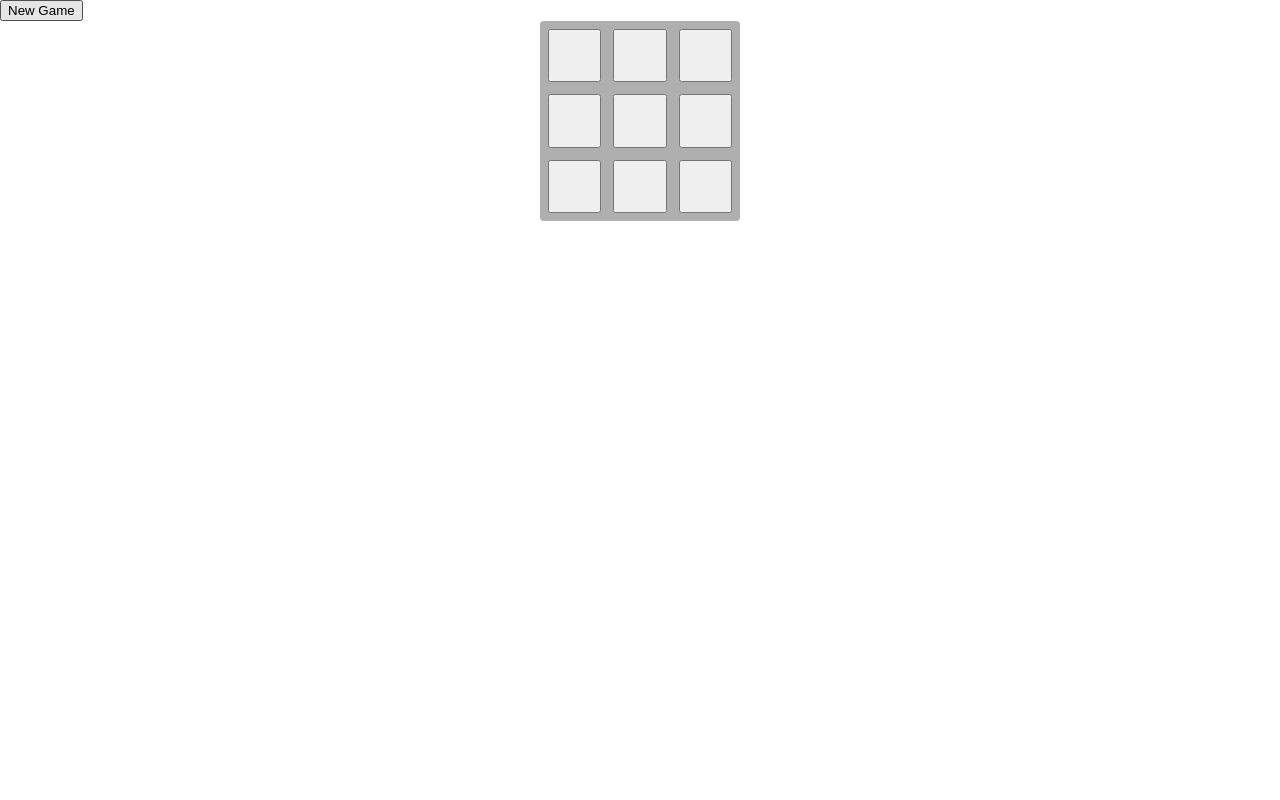
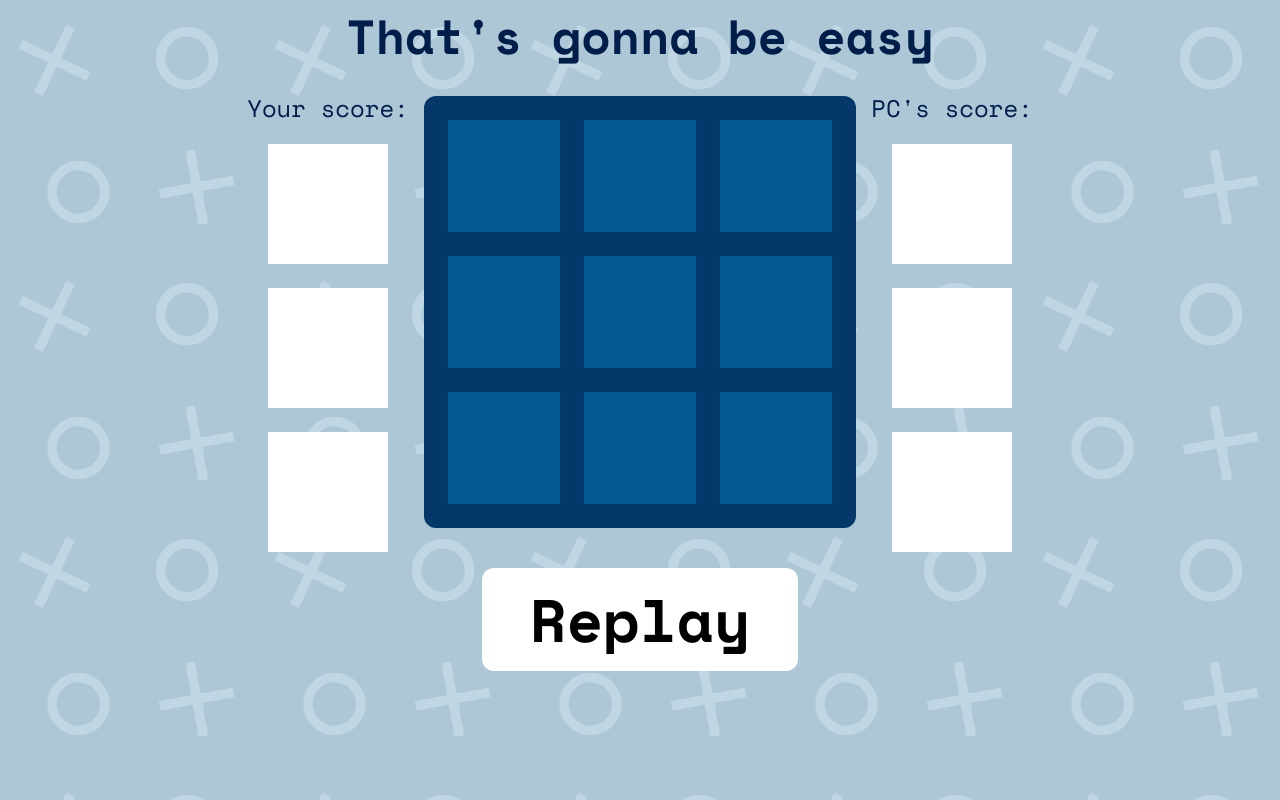
Before and after one commit to vlad-gby/tic-tac-toe, a plain HTML site: page index.html in a window 1280 px wide. Drawn offline with Linux system fonts and the light colour scheme.

Commit message:
Make game UI, working on center/corner logic

```diff
--- a/index.html
+++ b/index.html
@@ -10,7 +10,16 @@
 <body>
 
   <!-- WHAT IS YOUR AGE JOKE -->
-  <button class="new-game">New Game</button>
+
+
+  <h1 class="phrase">That's gonna be easy</h1>
+  <main>
+    <div class="score col-1">
+      Your score:
+      <div class="stick"></div>
+      <div class="stick"></div>
+      <div class="stick"></div>
+    </div>
     <div class="board">
       <button></button>
       <button></button>
@@ -22,7 +31,14 @@
       <button></button>
       <button></button>
     </div>
-
+    <div class="score col-2">
+      PC's score:
+      <div class="stick"></div>
+      <div class="stick"></div>
+      <div class="stick"></div>
+    </div>
+  </main>
+  <button class="replay">Replay</button>
   <script src="script.js"></script>
 
 </body>
--- a/script.js
+++ b/script.js
@@ -32,8 +32,6 @@ const gameModule = (function(){
         if(combinationsModule.checkWinner());
         UIModule.updateBoard();
       }
-    }else{
-      console.log('move func input has to be html el')
     }
   }
 
@@ -56,23 +54,23 @@ const gameModule = (function(){
       const twosCombinationsPlayer = combinationsModule.getTwoinRows('X');
       const twosCombinationsPc = combinationsModule.getTwoinRows('O');
 
+      function moveUsing(combinationSet){
+        const combIndex = Math.floor(Math.random() * combinationSet.length);
+        combinationsModule.enterToAnyNull(combinationSet[combIndex], 'O');
+      }
+
       if(twosCombinationsPc[0]){
-        const combIndex = Math.floor(Math.random() * twosCombinationsPc.length);
-        combinationsModule.enterToAnyNull(twosCombinationsPc[combIndex], 'O');
-
-        UIModule.updateBoard();
+        moveUsing(twosCombinationsPc);
       } else if(twosCombinationsPlayer[0]){
-        const combIndex = Math.floor(Math.random() * twosCombinationsPlayer.length);
-        combinationsModule.enterToAnyNull(twosCombinationsPlayer[combIndex], 'O');
-
-        UIModule.updateBoard();
+        moveUsing(twosCombinationsPlayer);
+      } else if(combinationsModule.isFirstMove()){
+        combinationsModule.handleDiagonals();
       } else if(onesCombinationsPlayer[0]){
-        const combIndex = Math.floor(Math.random() * onesCombinationsPlayer.length);
-        combinationsModule.enterToAnyNull(onesCombinationsPlayer[combIndex], 'O');
-        UIModule.updateBoard();
+        moveUsing(onesCombinationsPlayer);
       } else{
         this.randomMove();
       }
+      UIModule.updateBoard();
     }
   }
 
@@ -146,8 +144,6 @@ const combinationsModule = (function(){
     } else if(nulls.length === 2){
       const num = Math.floor(Math.random() * 2);
       nulls[num].value = mark;
-    }else{
-      console.log("Wrong trio");
     }
   }
 
@@ -155,11 +151,8 @@ const combinationsModule = (function(){
     const combinations = getWinCombinations();
     for(let i = 0; i < combinations.length; i++){
       let [one, two, three] = combinations[i];
-      console.log(one.value, two.value, three.value)
-      if(one.value === two.value === three.value){
-        console.log('here it is')
-      }
-      if(one.value === two.value === three.value){
+
+      if(one.value === two.value && two.value === three.value){
         if(one.value === 'X'){
           console.log('You won!');
           return 1;
@@ -171,17 +164,65 @@ const combinationsModule = (function(){
     }
   }
 
+  function isFirstMove(){
+    const xCount = boardFlat.reduce((count, cell) => {
+      if(cell.value === 'X') return ++count;
+      return count;
+    }, 0);
+    if(xCount === 1) return true;
+  }
+
+  function handleDiagonals(){
+    const diagonals = getWinCombinations().splice(-2, 2);
+    const centerCell = diagonals[0][1];
+    const cornerCells = [
+      diagonals[0][0],
+      diagonals[0][2],
+      diagonals[1][0],
+      diagonals[1][2]
+    ];
+    const isXInCorner = cornerCells.reduce((count, cell) => {
+      if(cell.value === 'X') return ++count;
+      return count;
+    }, 0);
+    if(isXInCorner) gameModule.move(centerCell);
+    if(centerCell.value === 'X'){
+      const index = Math.floor(Math.random * 4);
+      gameModule.move(cornerCells[index]);
+    }
+  }
+
   return {
     enterToAnyNull,
     getOneInRows,
     getTwoinRows,
-    checkWinner
+    checkWinner,
+    isFirstMove,
+    handleDiagonals
   }
 })();
 
 // -------------------------------------------
 
 const UIModule = (function(){
+
+  // EVENT LISTENERS:
+
+  const replay = document.querySelector('.replay');
+
+  replay.addEventListener('mouseover', e => {
+    replay.style.backgroundColor = 'rgb(184, 223, 247)';
+  });
+  replay.addEventListener('mouseout', e => {
+    replay.style.backgroundColor = 'rgb(255, 255, 255)';
+  });
+  replay.addEventListener('mouseup', e => {
+    gameModule.newGame();
+  });
+
+  // ----------------
+
+
   const btnCells = document.querySelectorAll('.board button');
 
   for(let i = 0; i < 9; i++){
@@ -192,17 +233,18 @@ for(let i = 0; i < 9; i++){
   }
 
   function updateBoard(){
-    const buttonsValues = board[0].concat(board[1], board[2]);
     for(let i = 0; i < 9; i++){
-      if(buttonsValues[i]){
-        btnCells[i].textContent = buttonsValues[i].value;
+      if(boardFlat[i].value === 'X'){
+        boardFlat[i].cellEl.classList.add('X');
+      } else if(boardFlat[i].value === 'O'){
+        boardFlat[i].cellEl.classList.add('O');
+      } else if(boardFlat[i].value === null){
+        boardFlat[i].cellEl.classList.remove('O');
+        boardFlat[i].cellEl.classList.remove('X');
       }
-
     }
   }
   updateBoard();
-
-
 
   return {
     updateBoard
--- a/style.css
+++ b/style.css
@@ -1,23 +1,103 @@
+@font-face {
+  font-family: 'SpaceMono-Bold';
+  src: url(SpaceMono-Bold.ttf) format('truetype');
+}
+@font-face {
+  font-family: 'SpaceMono-Regular';
+  src: url(SpaceMono-Regular.ttf) format('truetype');
+}
+
 *, *::after, *::before{
   box-sizing: border-box;
+}
+:root{
+  font-size: min(3vw, 24px);
+
+  --clr-dark-blue: #011D49;
+  --clr-semi-dark-blue: #04376A;
+  --clr-blue: #025891;
+  --clr-light-blue: #ADC7D7;
+  --font-spacemono-bold: 'SpaceMono-Bold', 'Roboto', system-ui, sans-serif;
+  --font-spacemono-regular: 'SpaceMono-Regular', 'Roboto', system-ui, sans-serif;
+}
+
+body{
+  background-color: var(--clr-light-blue);
+  background-image: url(img/background.svg);
+  background-size: 20%;
+  color: var(--clr-dark-blue);
+}
+
+.phrase{
+  font-size: 2rem;
+  font-family: var(--font-spacemono-bold);
+  text-align: center;
+  margin: 0.5rem 0 1.5rem 0;
+}
+
+main{
+  display: grid;
+  grid-template-columns: 8rem 18rem 8rem;
+  justify-content: center;
 }
 
 .board{
   display: grid;
   grid-template-columns: 1fr 1fr 1fr;
   grid-template-rows: 1fr 1fr 1fr;
-  gap: 12px;
+  gap: 1rem;
 
-  background-color: rgb(175, 175, 175);
-  border-radius: 4px;
-  width: 200px;
-  height: 200px;
-  padding: 8px;
-  margin: 0 auto;
+  background-color: var(--clr-semi-dark-blue);
+  border-radius: .5rem;
+  width: 18rem;
+  height: 18rem;
+  padding: 1rem;
 }
 
 .board button{
   width: auto;
   height: auto;
   font-size: 24px;
+  background-color: var(--clr-blue);
+  outline: none;
+  border: none;
+  padding: 0;
 }
+button.X{
+  background-image: url(img/cross.svg);
+  background-position: center;
+  background-size: cover;
+}
+button.O{
+  background-image: url(img/circle.svg);
+  background-position: center;
+  background-size: cover;
+}
+
+.score{
+  display: flex;
+  flex-direction: column;
+  align-items: center;
+  gap: 1rem;
+
+  font-size: 1rem;
+  font-family: var(--font-spacemono-regular);
+}
+
+.stick{
+  width: 5rem;
+  height: 5rem;
+  background-color: white;
+}
+
+.replay{
+  display: block;
+  font-size: 2.5rem;
+  font-family: var(--font-spacemono-bold);
+  border: none;
+  border-radius: .5rem;
+  padding: .3rem 2rem;
+  margin: 16px auto 0 auto;
+  background-color: rgb(255, 255, 255);
+  cursor: pointer;
+}
```
Also changed, not shown: SpaceMono-Bold.ttf (added), SpaceMono-Regular.ttf (added), img/background.svg (added), img/circle.svg (added), img/cross.svg (added), img/five.svg (added), img/four.svg (added), img/one.svg (added), img/three.svg (added), img/two.svg (added). Lines whose indentation alone changed are shown as unchanged.
